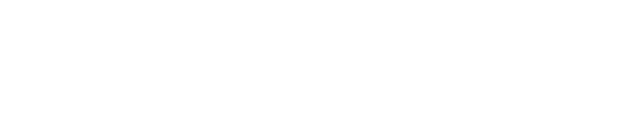
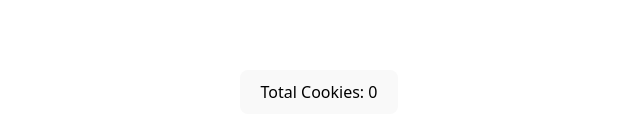
Before and after one commit to Butenkite/PPWeek4Clicker, a React (Vite) app: page / in a window 1280 px wide. Shown: the part 308-444 px from the top of the page, without its empty margins (321-961 px from the left). Built offline with nearby package versions, Linux system fonts and the light colour scheme.

Commit message:
clicker game basic

```diff
--- a/src/App.jsx
+++ b/src/App.jsx
@@ -1,5 +1,5 @@
-import { useState } from 'react'
 import viteLogo from '/vite.svg'
+import ClickerGame from './components/clickerGame.jsx'
 import './App.css'
 
 function App() {
@@ -7,6 +7,7 @@
   return (
     <>
       <div>
+        <ClickerGame/>
       </div>
     </>
   )
--- a/src/components/clickerGame.jsx
+++ b/src/components/clickerGame.jsx
@@ -0,0 +1,12 @@
+import React from "react";
+
+export default function ClickerGame(){
+    let [count, setCount] = React.useState(0);
+    return(
+        <div className="cookieHolder">
+            <button onClick={() => setCount((count) => count + 1)}>
+            Total Cookies: {count}
+            </button>
+        </div>
+    )
+}
```
